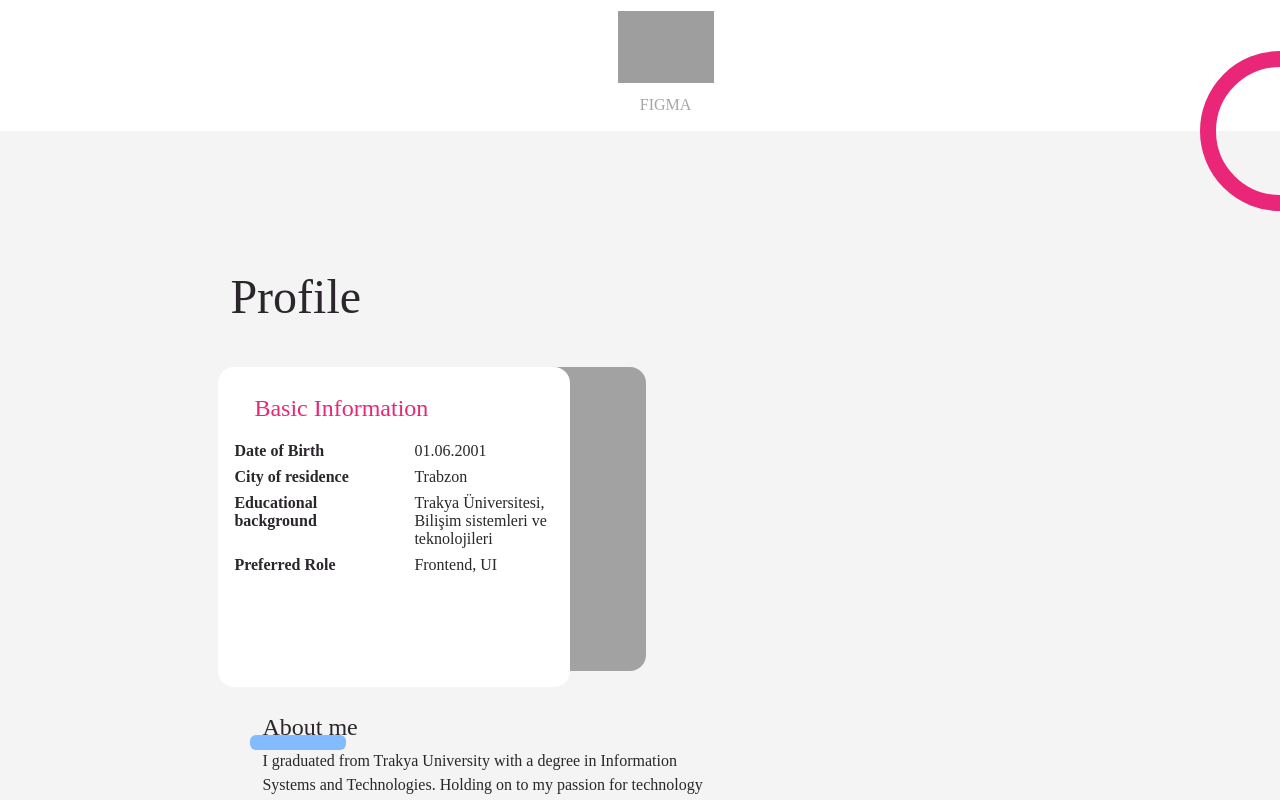
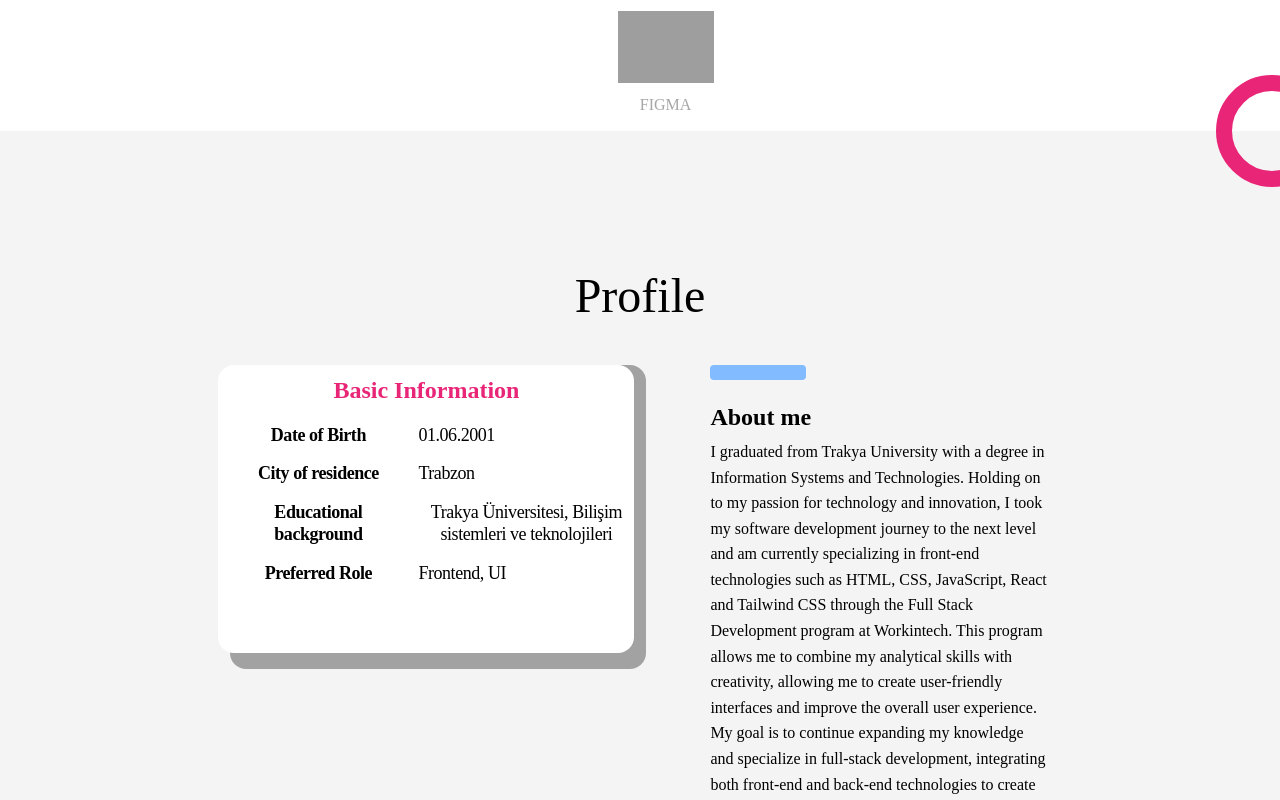
Before and after one commit to aspaww/Personel_Website, a React (Vite) app in the folder vite-project/: page / in a window 1280 px wide. Shown: the part 1300-2100 px from the top of the page. Built offline with nearby package versions, Linux system fonts and the light colour scheme; no server answers; grey boxes are pictures that could not be loaded; a web font is replaced by a local one.

Commit message:
CSS Update

```diff
--- a/vite-project/index.html
+++ b/vite-project/index.html
@@ -8,7 +8,7 @@
 <link href="https://fonts.googleapis.com/css2?family=Inter:ital,opsz,wght@0,14..32,100..900;1,14..32,100..900&family=Playfair+Display:ital,wght@0,400..900;1,400..900&display=swap" rel="stylesheet">
   <link rel="icon" type="image/svg+xml" href="assets/images/inde.svg" />
   <meta name="viewport" content="width=device-width, initial-scale=1.0" />
-  <title>BBB</title>
+  <title>Şükrü Can Keleş</title>
 </head>
 
 <body>
--- a/vite-project/src/components/Profile.jsx
+++ b/vite-project/src/components/Profile.jsx
@@ -1,52 +1,82 @@
+import useLanguage from "../hooks/useLanguage";
 import '../styles/Profile.css';
-import useLanguage from "../hooks/useLanguage";
 
-export default function Profile() {
+function Profile() {
     const { translate } = useLanguage();
     const profile = translate("profile");
 
     return (
         <section className="profile-section">
-      <div className="decorative-stripe"></div>
+            <div className="profile-decoration"></div>
 
             <div className="profile-content">
-        <h1 className="profile-title">{profile.profileText}</h1>
+                <h1 className="profile-heading">
+                    {profile.profileText}
+                </h1>
 
+                <div className="profile-card-wrapper">
+                    {/* Left Side - Basic Info Card */}
                     <div className="profile-card-container">
                         <div className="profile-card-inner">
-            <h1 className="card-title">{profile.cart.h1}</h1>
+                            <h1 className="card-title">
+                                {profile.cart.h1}
+                            </h1>
 
                             <div className="info-container">
+                                <div className="info-section">
                                     <div className="info-row">
-                <span className="info-label">{profile.cart.dateOfBirthText}</span>
-                <span className="info-value">{profile.cart.dateOfBirth}</span>
+                                        <div className="info-label">
+                                            {profile.cart.dateOfBirthText}
+                                        </div>
+                                        <div className="info-value">
+                                            {profile.cart.dateOfBirth}
+                                        </div>
                                     </div>
 
                                     <div className="info-row">
-                <span className="info-label">{profile.cart.cityText}</span>
-                <span className="info-value">{profile.cart.city}</span>
+                                        <div className="info-label">
+                                            {profile.cart.cityText}
+                                        </div>
+                                        <div className="info-value">
+                                            {profile.cart.city}
+                                        </div>
                                     </div>
 
                                     <div className="info-row">
-                <span className="info-label">{profile.cart.educationText}</span>
-                <span className="info-value">{profile.cart.education}</span>
+                                        <div className="info-label">
+                                            {profile.cart.educationText}
+                                        </div>
+                                        <div className="info-value">
+                                            {profile.cart.education}
+                                        </div>
                                     </div>
 
                                     <div className="info-row">
-                <span className="info-label">{profile.cart.rolText}</span>
-                <span className="info-value">{profile.cart.rol}</span>
+                                        <div className="info-label">
+                                            {profile.cart.rolText}
+                                        </div>
+                                        <div className="info-value">
+                                            {profile.cart.rol}
+                                        </div>
+                                    </div>
                                 </div>
                             </div>
                         </div>
                     </div>
 
+                    {/* Right Side - About Section */}
                     <div className="about-section">
-          <div className="blue-border"></div>
-          <h1 className="about-title">{profile.about.aboutMe}</h1>
+                        <div className="blue-underline"></div>
+                        <h1 className="about-heading">
+                            {profile.about.aboutMe}
+                        </h1>
                         <p className="about-text">{profile.about.text1}</p>
                         <p className="about-text">{profile.about.text2}</p>
                     </div>
                 </div>
+            </div>
         </section>
-  );
+    )
 }
+
+export default Profile;
--- a/vite-project/src/styles/Profile.css
+++ b/vite-project/src/styles/Profile.css
@@ -1,136 +1,183 @@
-/* styles.css */
-/* Profile Component Styles */
+/* Profile section styles */
 .profile-section {
-    background-color: #f4f4f4;
-    color: #2a262b;
+  background-color: #F4F4F4;
   padding: 6rem 0;
-    position: relative;
+  text-align: center;
+  color: #000000; /* Açık tema için metin rengi */
 }
 
+/* Dark mode for profile section */
 .dark .profile-section {
-    background-color: #2a262b;
-    color: #ffffff;
+  background-color: #2A262B;
+  color: #FFFFFF;
 }
 
-  .decorative-stripe {
-    border-left: 4rem solid #ea2678;
-    border-top: 4rem solid #ea2678;
-    border-bottom: 4rem solid #ea2678;
-    border-right: 4rem solid #ea2678;
-    width: 8rem;   /* w-32 = 8rem */
-    height: 8rem;  /* h-32 = 8rem */
-    border-width: 16px;  /* border-[16px] */
-    border-style: solid; /* border-solid */
-    border-radius: 50%;
-    position: absolute;
-    top: -5rem;
-    right: -5rem;
-
+/* Decorative ribbon */
+.profile-decoration {
+  width: 5rem;
+  height: 5rem;
+  border: 1rem solid #E92577;
+  border-radius: 9999%;
+  margin-top: -9.5rem;
+  margin-right: -3rem;
+  float: right;
 }
 
+/* Content container */
 .profile-content {
   padding: 0 18vw;
+  clear: both;
 }
 
-  .profile-title {
+/* Main heading */
+.profile-heading {
   margin: 2.5rem 0;
+  font-size: 3rem;
   font-weight: 500;
-    font-size: 3rem;
-    line-height: 1.25;
-    letter-spacing: normal;
+  line-height: 1.2;
 }
 
+/* Card container */
+.profile-card-wrapper {
+  display: flex;
+  justify-content: space-between;
+  align-items: flex-start;
+  gap: 4rem;
+  margin: 0 auto;
+}
+
+/* Left card section */
 .profile-card-container {
   background-color: rgba(82, 82, 82, 0.5);
+  width: 26rem;
+  height: 19rem;
   border-radius: 1rem;
-    width: 20rem;
-    height: 19rem;
+  flex-shrink: 0;
 }
 
-  @media (min-width: 768px) {
-    .profile-card-container {
+/* Card inner */
+.profile-card-inner {
+  background-color: #FFFFFF;
   width: 26rem;
-    }
+  height: 18rem;
+  border-radius: 1rem;
+  margin-left: -0.75rem;
+  display: flex;
+  flex-direction: column;
 }
 
-  .profile-card-inner {
-    background-color: #ffffff;
-    width: 20rem;
-    height: 18rem;
-    border-radius: 1rem;
-    padding: 1rem;
-    display: flex;
-    flex-direction: column;
-    position: relative;
-    left: -0.75rem;
-  }
-
+/* Dark mode for card inner */
 .dark .profile-card-inner {
   background-color: #525252;
 }
 
+/* Card title */
 .card-title {
-    color: #ea2678;
+  margin: 0.75rem 1.25rem;
   font-size: 1.5rem;
-    font-weight: 400;
-    margin: 0.75rem 0 0.75rem 1.25rem;
-    align-self: flex-start;
+  color: #E92577;
+  font-family: 'Playfair', serif;
 }
 
+/* Info container */
+.info-container {
+  display: flex;
+  margin-left: 1.25rem;
+}
+
+/* Info section */
+.info-section {
+  display: flex;
+  flex-direction: column;
+  font-size: 1.125rem;
+  line-height: 1.25;
+  letter-spacing: -0.025em;
+  width: 100%;
+}
+
+/* Info row */
 .info-row {
   display: flex;
-    flex-direction: row;
   margin: 0.5rem 0;
 }
 
+/* Info labels */
 .info-label {
   font-weight: 600;
   width: 10rem;
   flex-shrink: 0;
 }
 
+/* Info values */
 .info-value {
   margin-left: 1.25rem;
 }
 
+/* Right about section */
 .about-section {
-    width: 30rem;
-    margin-left: 1.5rem;
-    margin-top: 4rem;
+  flex: 1;
+  max-width: 40rem;
   text-align: left;
+  position: relative;
 }
 
-  .blue-border {
-    border-bottom: 15px solid #82bbff;
+/* Blue underline */
+.blue-underline {
+  border-bottom: 0.9375rem solid #82BBFF;
+  border-radius: 0.25rem;
   width: 6rem;
-    margin-left: -0.25rem;
-    margin-bottom: -2.75rem;
-    border-radius: 0.375rem;
+  margin-bottom: 1.5rem;
 }
 
-  .about-title {
+/* About heading */
+.about-heading {
+  margin: 0.5rem 0;
   font-size: 1.5rem;
-    font-weight: 400;
-    margin: 0.5rem;
+  font-family: 'Playfair', serif;
 }
 
+/* About text */
 .about-text {
-    margin: 0.5rem;
-    line-height: 1.5;
+  margin: 0.5rem 0;
+  line-height: 1.6;
 }
 
-  /* Responsive Design */
-  @media (max-width: 1024px) {
+/* Responsive design */
+@media (max-width: 1200px) {
   .profile-content {
     padding: 0 10vw;
+  }
+}
+
+@media (max-width: 1024px) {
+  .profile-card-wrapper {
+    flex-direction: column;
+    align-items: center;
+    gap: 2rem;
+  }
+
+  .profile-card-container {
+    width: 100%;
+    max-width: 26rem;
   }
 
   .about-section {
     width: 100%;
+    max-width: 26rem;
+  }
+}
+
+@media (max-width: 768px) {
+  .profile-heading {
+    font-size: 2rem;
+  }
+
+  .profile-card-inner {
+    width: 100%;
     margin-left: 0;
   }
 
-    .profile-card-container {
-      margin: 0 auto;
+  .info-label {
+    width: 8rem;
   }
 }
```
Also changed, not shown: vite-project/src/styles/Header.css (+45 -50 lines), vite-project/src/styles/Skills.css (+35 -35 lines). Lines whose indentation alone changed are shown as unchanged.
